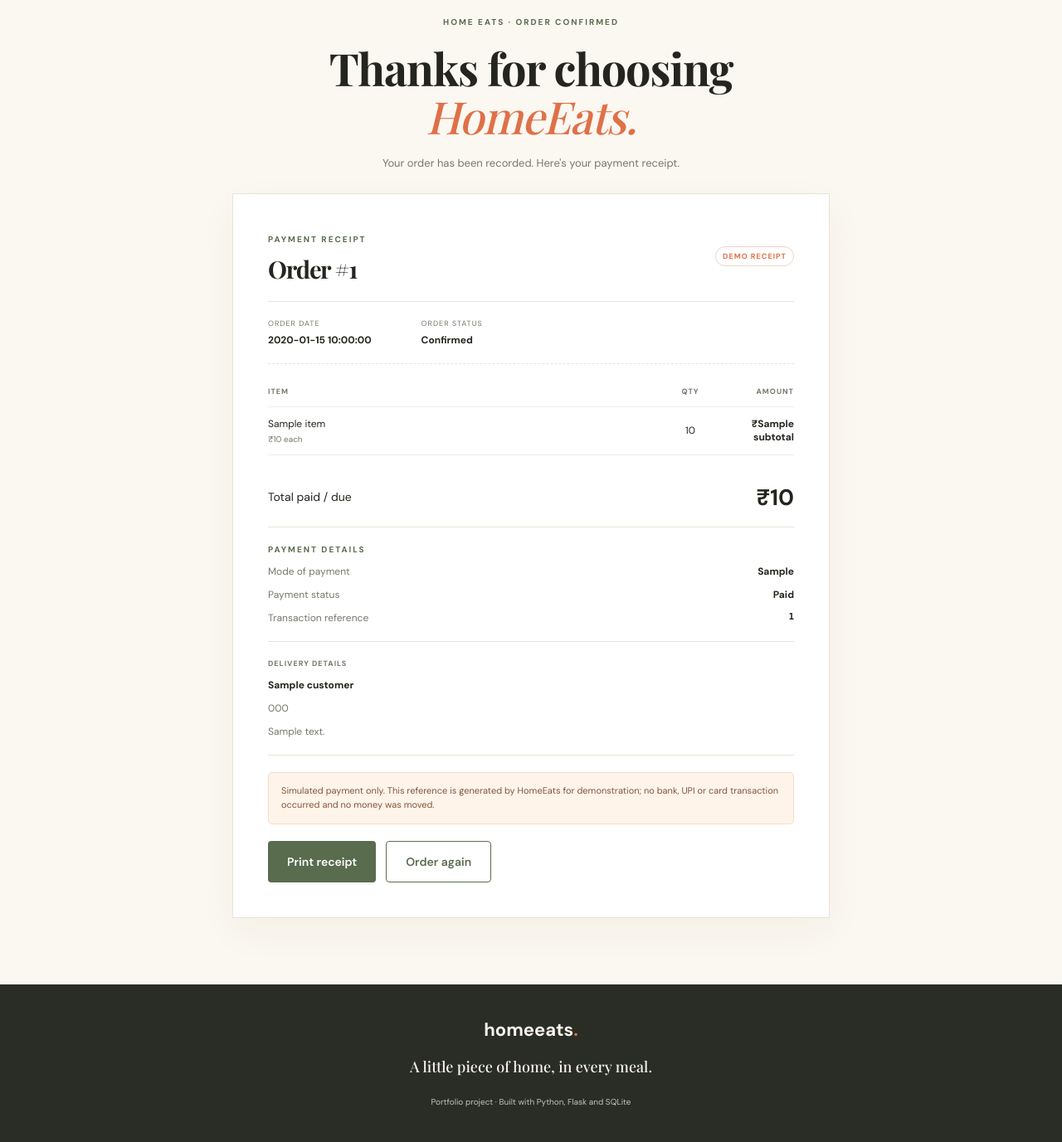
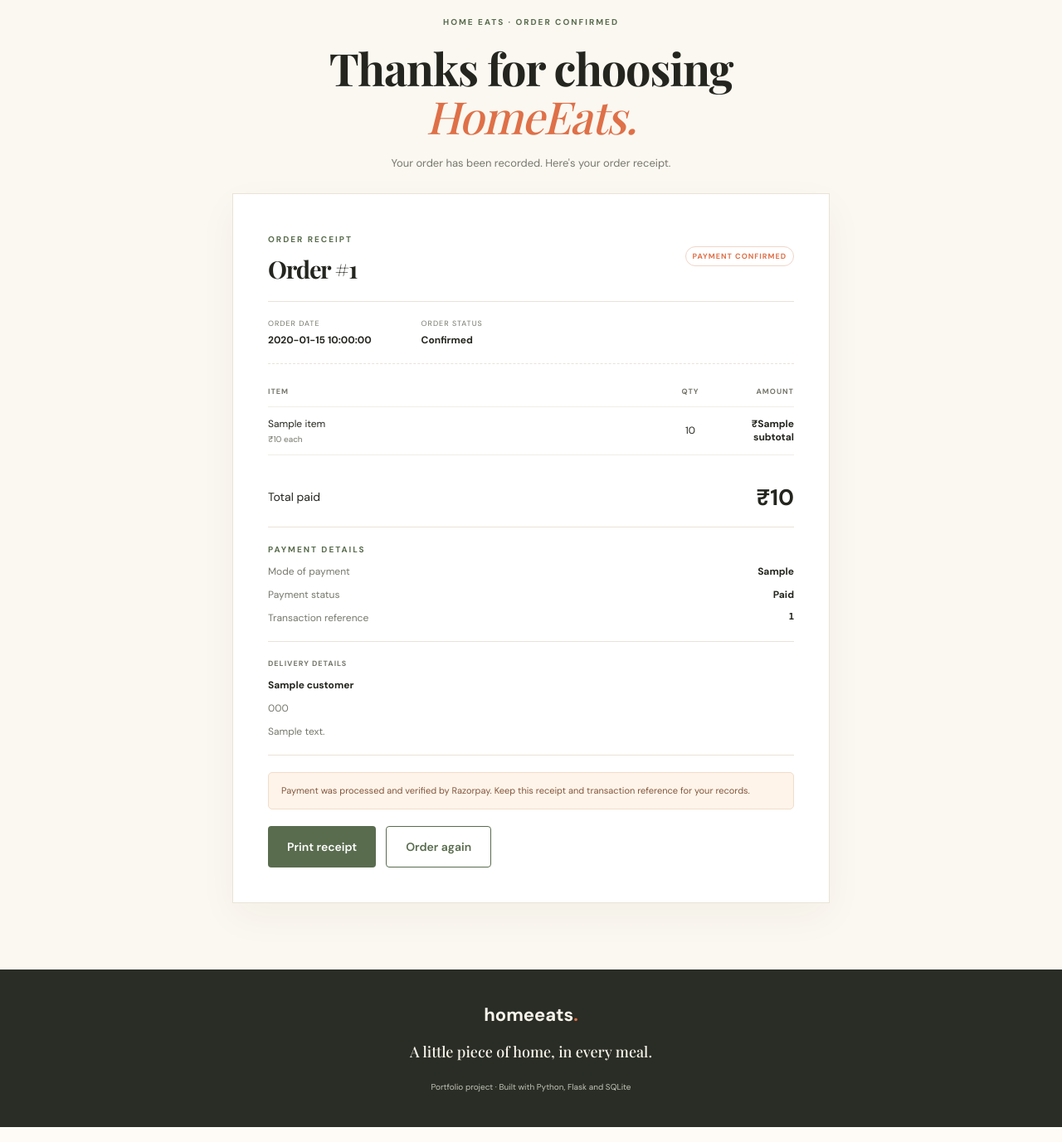
Before and after one commit to Mannn2105/Home--eats, a Flask app: template templates/receipt.html in a window 1280 px wide. Shown: the part 185-1562 px from the top of the page at 83% size. Run offline with Flask 3, Linux system fonts and the light colour scheme; the template is opened without the code that fills it: most values are stand-ins (such as "Sample title", 1, 10 or a date in 2020).

Commit message:
Update receipts for verified Razorpay payments and COD

```diff
--- a/templates/receipt.html
+++ b/templates/receipt.html
@@ -6,12 +6,16 @@
     <span class="receipt-check">✓</span>
     <span class="eyebrow">HOME EATS · ORDER CONFIRMED</span>
     <h1>Thanks for choosing <em>HomeEats.</em></h1>
-    <p>Your order has been recorded. Here's your payment receipt.</p>
+    <p>Your order has been recorded. Here's your order receipt.</p>
   </div>
   <article class="receipt-card">
     <div class="receipt-heading">
-      <div><span class="eyebrow">PAYMENT RECEIPT</span><h2>Order #{{ order.id }}</h2></div>
-      <span class="receipt-demo-stamp">DEMO RECEIPT</span>
+      <div><span class="eyebrow">ORDER RECEIPT</span><h2>Order #{{ order.id }}</h2></div>
+      {% if order.payment_status == "Paid" %}
+      <span class="receipt-demo-stamp">PAYMENT CONFIRMED</span>
+      {% else %}
+      <span class="receipt-demo-stamp">PAYMENT DUE</span>
+      {% endif %}
     </div>
     <div class="receipt-meta">
       <div><small>ORDER DATE</small><b>{{ order.created_at }}</b></div>
@@ -23,12 +27,14 @@
       <div class="receipt-line"><span>{{ item.name }}<small>₹{{ item.unit_price }} each</small></span><span>{{ item.qty }}</span><b>₹{{ item.subtotal }}</b></div>
       {% endfor %}
     </div>
-    <div class="receipt-total"><span>Total paid / due</span><strong>₹{{ order.total|int }}</strong></div>
+    <div class="receipt-total"><span>{% if order.payment_status == "Paid" %}Total paid{% else %}Total due{% endif %}</span><strong>₹{{ order.total|int }}</strong></div>
     <div class="payment-receipt">
       <span class="eyebrow">PAYMENT DETAILS</span>
       <div><span>Mode of payment</span><b>{{ order.payment_method }}</b></div>
       <div><span>Payment status</span><b>{{ order.payment_status }}</b></div>
+      {% if order.transaction_id %}
       <div><span>Transaction reference</span><b class="transaction-id">{{ order.transaction_id }}</b></div>
+      {% endif %}
     </div>
     <div class="receipt-customer">
       <span class="eyebrow">DELIVERY DETAILS</span>
@@ -36,9 +42,11 @@
     </div>
     <div class="receipt-disclaimer">
       {% if order.payment_method == "Cash on Delivery" %}
-      This is a demo order. Payment is due in cash when delivered; no money has been collected by this website.
+      Payment is due in cash when your order is delivered. No online payment has been collected.
+      {% elif order.payment_status == "Paid" %}
+      Payment was processed and verified by Razorpay. Keep this receipt and transaction reference for your records.
       {% else %}
-      Simulated payment only. This reference is generated by HomeEats for demonstration; no bank, UPI or card transaction occurred and no money was moved.
+      Payment is not yet confirmed. Please contact support before attempting another payment.
       {% endif %}
     </div>
     <div class="receipt-actions">
```
